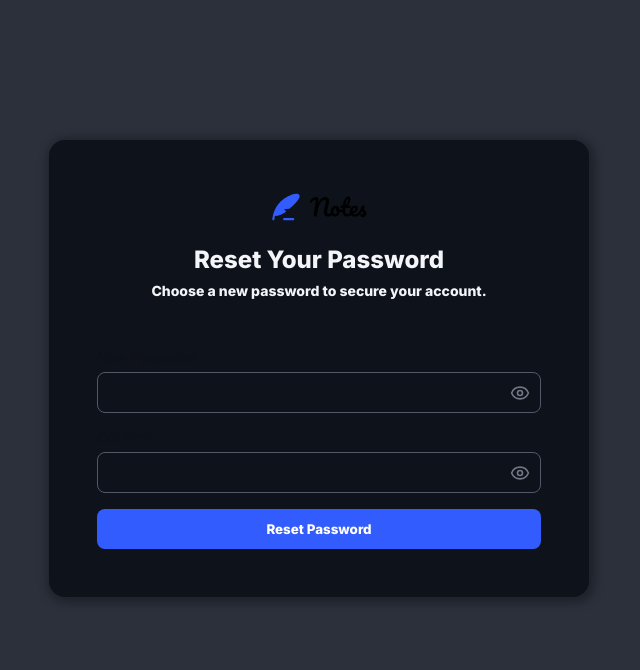
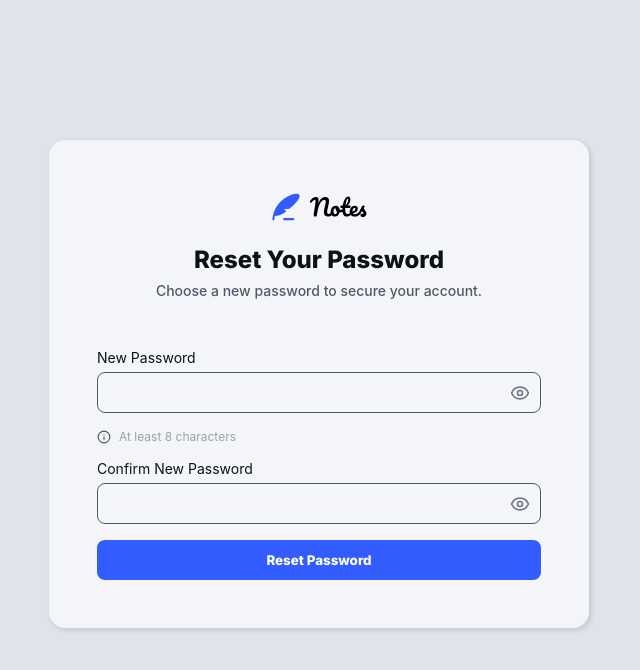
Before and after one commit to orafael93/note-taking, a React (Vite) app: page /reset-password in a window 1280 px wide. Shown: the top 670 px of the page, without its empty margins (321-961 px from the left). Built offline with nearby package versions, Linux system fonts and the light colour scheme; a web font is replaced by a local one.

Commit message:
refactor: change ResetPassword page colors to support light and dark theme

```diff
--- a/src/pages/ResetPassword/index.tsx
+++ b/src/pages/ResetPassword/index.tsx
@@ -1,3 +1,5 @@
+import { Info } from "lucide-react";
+
 import { Logo } from "@/components/Logo";
 import { Input } from "@/pages/Login/components/Input";
 
@@ -12,11 +14,24 @@ export default () => {
         </div>
 
         <h1
-          style={{ textAlign: "center", marginTop: "16px", fontSize: "24px" }}
+          style={{
+            textAlign: "center",
+            marginTop: "16px",
+            fontSize: "24px",
+            color: "var(--color-neutral-950)",
+          }}
         >
           Reset Your Password
         </h1>
-        <h2 style={{ textAlign: "center", fontSize: "14px", marginTop: "8px" }}>
+        <h2
+          style={{
+            textAlign: "center",
+            fontSize: "14px",
+            marginTop: "8px",
+            fontWeight: 500,
+            color: "var(--color-neutral-600)",
+          }}
+        >
           Choose a new password to secure your account.
         </h2>
 
@@ -29,7 +44,26 @@ export default () => {
           }}
         >
           <Input label="New Password" id="email" type="password" showIcon />
-          <Input label="Confirm" id="password" type="password" showIcon />
+
+          <span
+            style={{
+              display: "flex",
+              alignItems: "center",
+              gap: "8px",
+              color: "var(--color-neutral-400)",
+              fontSize: "12px",
+            }}
+          >
+            <Info size={14} color="var(--color-neutral-600)" />
+            At least 8 characters
+          </span>
+
+          <Input
+            label="Confirm New Password"
+            id="password"
+            type="password"
+            showIcon
+          />
         </div>
 
         <S.Button style={{ marginTop: "1rem" }}>Reset Password</S.Button>
--- a/src/pages/ResetPassword/styles.ts
+++ b/src/pages/ResetPassword/styles.ts
@@ -4,7 +4,7 @@ export const Wrapper = styled.div`
   width: 100%;
   height: 100%;
 
-  background: #2b303b;
+  background: var(--color-neutral-200);
 
   position: fixed;
   top: 0;
@@ -22,13 +22,13 @@ export const Content = styled.div`
 
   margin: 140px auto 0;
 
-  background: #0e121b;
+  background: var(--color-neutral-100);
 
   border-radius: 16px;
 
   padding: 48px;
 
-  box-shadow: 2px 2px 10px 4px rgba(0, 0, 0, 0.3);
+  box-shadow: 2px 2px 4px 1px rgba(0, 0, 0, 0.1);
 
   @media (max-width: 768px) {
     max-width: 95%;
@@ -61,34 +61,14 @@ export const Button = styled.button`
 
   width: 100%;
 
-  &:hover {
-    background: var(--color-blue-500);
-  }
-`;
-
-export const OutlineButton = styled.button`
-  display: flex;
-  align-items: center;
-  justify-content: center;
-  gap: 8px;
-
-  padding: ${({ theme }) => `${theme.spacing[150]} ${theme.spacing[200]}`};
-  background: transparent;
-  border: none;
-
-  border-radius: 8px;
-
-  color: var(--color-neutral-0);
-
-  font-weight: bold;
-
-  cursor: pointer;
-
-  transition: background-color 0.2s;
+  color: var(--color-white);
 
   width: 100%;
 
-  border: 1px solid var(--color-neutral-600);
+  &:focus-visible {
+    outline-color: var(--color-white);
+    outline-offset: -3px;
+  }
 
   &:hover {
     background: var(--color-blue-500);
```
